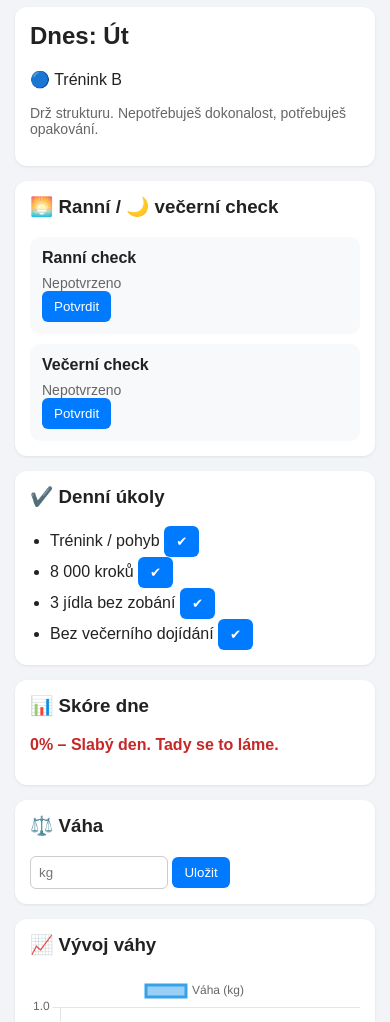
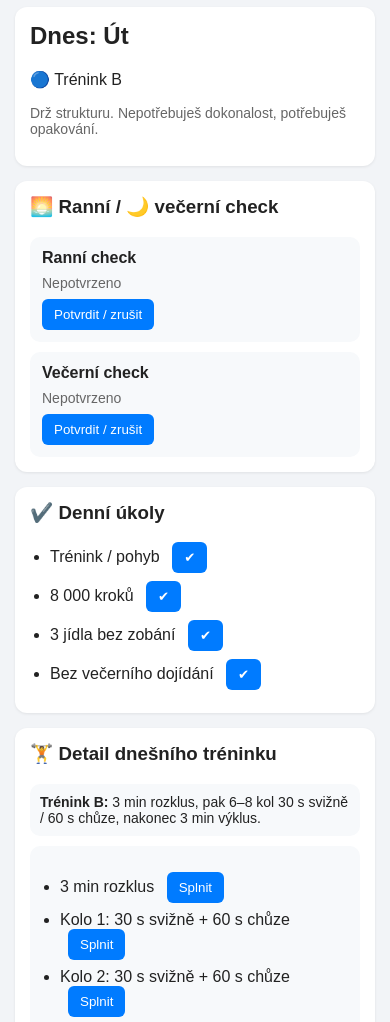
Before and after one commit to hadplaz-del/Fitnes-Tom, a plain HTML site: page index.html in a window 390 px wide. Shown: the part 47-1069 px from the top of the page. Drawn offline with nearby package versions, Linux system fonts and the light colour scheme.

Commit message:
Update index.html

```diff
--- a/index.html
+++ b/index.html
@@ -6,10 +6,21 @@
 <title>Fit režim PRO</title>
 <script src="https://cdn.jsdelivr.net/npm/chart.js"></script>
 <style>
-body { font-family: Arial, sans-serif; margin: 15px; background: #f2f4f7; color: #222; }
-.card { background: white; padding: 15px; border-radius: 12px; margin-bottom: 15px; box-shadow: 0 1px 3px rgba(0,0,0,0.08); }
+body {
+  font-family: Arial, sans-serif;
+  margin: 15px;
+  background: #f2f4f7;
+  color: #222;
+}
+.card {
+  background: white;
+  padding: 15px;
+  border-radius: 12px;
+  margin-bottom: 15px;
+  box-shadow: 0 1px 3px rgba(0,0,0,0.08);
+}
 h1 { font-size: 24px; margin-bottom: 10px; }
-h2, h3 { margin-top: 0; }
+h2, h3, h4 { margin-top: 0; }
 button {
   padding: 8px 12px;
   border: none;
@@ -32,7 +43,11 @@ input {
   border-radius: 6px;
 }
 ul { padding-left: 20px; margin-bottom: 0; }
-.history-list { list-style: none; padding-left: 0; margin: 0; }
+.history-list {
+  list-style: none;
+  padding-left: 0;
+  margin: 0;
+}
 .history-list li {
   display: flex;
   justify-content: space-between;
@@ -71,8 +86,34 @@ canvas { max-width: 100%; }
 }
 .status-text {
   margin-top: 8px;
+  margin-bottom: 8px;
   font-size: 14px;
   color: #666;
+}
+.task-list li,
+.exercise-list li {
+  margin-bottom: 8px;
+}
+.inline-btn {
+  margin-left: 8px;
+}
+.workout-section {
+  margin-top: 10px;
+}
+.workout-round {
+  padding: 10px;
+  margin-bottom: 10px;
+  border-radius: 10px;
+  background: #f7f9fb;
+}
+.note-box {
+  padding: 10px;
+  border-radius: 10px;
+  background: #f7f9fb;
+  font-size: 14px;
+}
+.hidden {
+  display: none;
 }
 </style>
 </head>
@@ -92,19 +133,25 @@ canvas { max-width: 100%; }
     <div class="check-item">
       <strong>Ranní check</strong>
       <div class="status-text" id="morningStatus">Nepotvrzeno</div>
-      <button onclick="toggleSpecialCheck('morning')">Potvrdit</button>
+      <button onclick="toggleSpecialCheck('morning')">Potvrdit / zrušit</button>
     </div>
     <div class="check-item">
       <strong>Večerní check</strong>
       <div class="status-text" id="eveningStatus">Nepotvrzeno</div>
-      <button onclick="toggleSpecialCheck('evening')">Potvrdit</button>
+      <button onclick="toggleSpecialCheck('evening')">Potvrdit / zrušit</button>
     </div>
   </div>
 </div>
 
 <div class="card">
   <h3>✔️ Denní úkoly</h3>
-  <ul id="tasks"></ul>
+  <ul id="tasks" class="task-list"></ul>
+</div>
+
+<div class="card">
+  <h3>🏋️ Detail dnešního tréninku</h3>
+  <div id="workoutInfo" class="note-box"></div>
+  <div id="workoutContainer" class="workout-section"></div>
 </div>
 
 <div class="card">
@@ -140,6 +187,7 @@ canvas { max-width: 100%; }
 <script>
 const days = ["Ne", "Po", "Út", "St", "Čt", "Pá", "So"];
 const todayDate = new Date();
+todayDate.setHours(12, 0, 0, 0);
 const today = todayDate.getDay();
 const todayKey = formatDate(todayDate);
 
@@ -150,10 +198,7 @@ const tasks = [
   "Bez večerního dojídání"
 ];
 
-const specialChecks = [
-  "morning",
-  "evening"
-];
+const specialChecks = ["morning", "evening"];
 
 let chartInstance = null;
 let saved = JSON.parse(localStorage.getItem("tasks-" + todayKey)) || {};
@@ -161,6 +206,7 @@ let dailyChecks = JSON.parse(localStorage.getItem("checks-" + todayKey)) || {
   morning: false,
   evening: false
 };
+let workoutSaved = JSON.parse(localStorage.getItem("workout-" + todayKey)) || {};
 
 document.getElementById("day").innerText = "Dnes: " + days[today];
 
@@ -169,27 +215,35 @@ if (today === 0 || today === 6) {
 }
 
 let training = "";
-switch(today){
+let trainingType = "rest";
+
+switch(today) {
   case 1:
   case 4:
     training = "🔴 Trénink A";
+    trainingType = "A";
     break;
   case 2:
   case 5:
     training = "🔵 Trénink B";
+    trainingType = "B";
     break;
   case 3:
     training = "🚶‍♂️ Chůze / volno";
+    trainingType = "walk";
     break;
   case 6:
     training = "🚴 Lehký pohyb";
+    trainingType = "light";
     break;
   default:
     training = "🛌 Volno";
+    trainingType = "rest";
 }
+
 document.getElementById("training").innerText = training;
 
-// Denní úkoly
+// ---------- DENNÍ ÚKOLY ----------
 const list = document.getElementById("tasks");
 
 tasks.forEach((task, i) => {
@@ -199,6 +253,7 @@ tasks.forEach((task, i) => {
   if (saved[i]) li.classList.add("done");
 
   btn.innerText = "✔";
+  btn.className = "inline-btn";
   btn.onclick = () => {
     li.classList.toggle("done");
     saved[i] = !saved[i];
@@ -213,6 +268,7 @@ tasks.forEach((task, i) => {
   list.appendChild(li);
 });
 
+// ---------- CHECKY ----------
 function toggleSpecialCheck(type) {
   dailyChecks[type] = !dailyChecks[type];
   localStorage.setItem("checks-" + todayKey, JSON.stringify(dailyChecks));
@@ -223,8 +279,115 @@ function toggleSpecialCheck(type) {
 }
 
 function renderSpecialChecks() {
-  document.getElementById("morningStatus").innerText = dailyChecks.morning ? "Potvrzeno" : "Nepotvrzeno";
-  document.getElementById("eveningStatus").innerText = dailyChecks.evening ? "Potvrzeno" : "Nepotvrzeno";
+  document.getElementById("morningStatus").innerText =
+    dailyChecks.morning ? "Potvrzeno" : "Nepotvrzeno";
+  document.getElementById("eveningStatus").innerText =
+    dailyChecks.evening ? "Potvrzeno" : "Nepotvrzeno";
+}
+
+// ---------- TRÉNINKY ----------
+function toggleWorkoutItem(id, button, row) {
+  workoutSaved[id] = !workoutSaved[id];
+  localStorage.setItem("workout-" + todayKey, JSON.stringify(workoutSaved));
+
+  if (workoutSaved[id]) {
+    row.classList.add("done");
+    button.innerText = "Hotovo";
+  } else {
+    row.classList.remove("done");
+    button.innerText = "Splnit";
+  }
+
+  updateScore();
+  renderHistory();
+  renderWeeklySummary();
+}
+
+function createWorkoutRow(text, id) {
+  const li = document.createElement("li");
+  const btn = document.createElement("button");
+
+  li.textContent = text + " ";
+  btn.className = "inline-btn";
+
+  if (workoutSaved[id]) {
+    li.classList.add("done");
+    btn.innerText = "Hotovo";
+  } else {
+    btn.innerText = "Splnit";
+  }
+
+  btn.onclick = () => toggleWorkoutItem(id, btn, li);
+  li.appendChild(btn);
+
+  return li;
+}
+
+function renderWorkout() {
+  const info = document.getElementById("workoutInfo");
+  const container = document.getElementById("workoutContainer");
+  container.innerHTML = "";
+
+  if (trainingType === "A") {
+    info.innerHTML = "<strong>Trénink A:</strong> 4 kola. Cíl je odjet všechna kola, ne se zničit. Pauza 60–90 s mezi koly.";
+
+    for (let round = 1; round <= 4; round++) {
+      const box = document.createElement("div");
+      box.className = "workout-round";
+
+      const title = document.createElement("h4");
+      title.innerText = "Kolo " + round;
+      box.appendChild(title);
+
+      const ul = document.createElement("ul");
+      ul.className = "exercise-list";
+      ul.appendChild(createWorkoutRow("10 kliků", "A-" + round + "-1"));
+      ul.appendChild(createWorkoutRow("15 dřepů", "A-" + round + "-2"));
+      ul.appendChild(createWorkoutRow("8 angličáků", "A-" + round + "-3"));
+      ul.appendChild(createWorkoutRow("30 s plank", "A-" + round + "-4"));
+      box.appendChild(ul);
+
+      container.appendChild(box);
+    }
+  } else if (trainingType === "B") {
+    info.innerHTML = "<strong>Trénink B:</strong> 3 min rozklus, pak 6–8 kol 30 s svižně / 60 s chůze, nakonec 3 min výklus.";
+
+    const box = document.createElement("div");
+    box.className = "workout-round";
+
+    const ul = document.createElement("ul");
+    ul.className = "exercise-list";
+    ul.appendChild(createWorkoutRow("3 min rozklus", "B-warmup"));
+
+    for (let round = 1; round <= 8; round++) {
+      ul.appendChild(createWorkoutRow("Kolo " + round + ": 30 s svižně + 60 s chůze", "B-" + round));
+    }
+
+    ul.appendChild(createWorkoutRow("3 min výklus", "B-cooldown"));
+    box.appendChild(ul);
+    container.appendChild(box);
+  } else if (trainingType === "walk") {
+    info.innerHTML = "<strong>Dnes:</strong> chůze nebo volno. Dej aspoň kroky a drž režim.";
+  } else if (trainingType === "light") {
+    info.innerHTML = "<strong>Dnes:</strong> lehký pohyb. Kolo, procházka nebo lehká aktivita.";
+  } else {
+    info.innerHTML = "<strong>Dnes:</strong> volno. Ale režim jídla a kroky pořád platí.";
+  }
+}
+
+// ---------- SKÓRE ----------
+function getWorkoutTotalCountForDay(dateKey) {
+  const date = new Date(dateKey + "T12:00:00");
+  const day = date.getDay();
+
+  if (day === 1 || day === 4) return 16; // 4 kola × 4 cviky
+  if (day === 2 || day === 5) return 10; // rozklus + 8 kol + výklus
+  return 0;
+}
+
+function getWorkoutDoneCountForDay(dateKey) {
+  const data = JSON.parse(localStorage.getItem("workout-" + dateKey)) || {};
+  return Object.values(data).filter(v => v).length;
 }
 
 function getDoneTasksCount(dateKey) {
@@ -237,23 +400,29 @@ function getDoneChecksCount(dateKey) {
   return Object.values(checks).filter(v => v).length;
 }
 
-function getTotalItemsPerDay() {
-  return tasks.length + specialChecks.length;
+function getTotalItemsPerDay(dateKey) {
+  return tasks.length + specialChecks.length + getWorkoutTotalCountForDay(dateKey);
 }
 
 function getDayPercent(dateKey) {
   const doneTasks = getDoneTasksCount(dateKey);
   const doneChecks = getDoneChecksCount(dateKey);
-  const done = doneTasks + doneChecks;
-  const total = getTotalItemsPerDay();
+  const doneWorkout = getWorkoutDoneCountForDay(dateKey);
+  const total = getTotalItemsPerDay(dateKey);
+
+  if (total === 0) return 0;
+
+  const done = doneTasks + doneChecks + doneWorkout;
   return Math.round((done / total) * 100) || 0;
 }
 
 function updateScore() {
   let doneTasks = Object.values(saved).filter(v => v).length;
   let doneChecks = Object.values(dailyChecks).filter(v => v).length;
-  let total = getTotalItemsPerDay();
-  let percent = Math.round(((doneTasks + doneChecks) / total) * 100) || 0;
+  let doneWorkout = Object.values(workoutSaved).filter(v => v).length;
+  let total = getTotalItemsPerDay(todayKey);
+
+  let percent = total > 0 ? Math.round(((doneTasks + doneChecks + doneWorkout) / total) * 100) : 0;
 
   let text = percent + "% – ";
   let el = document.getElementById("score");
@@ -264,7 +433,7 @@ function updateScore() {
     text += "Perfektní den";
   } else if (percent >= 75) {
     el.classList.add("ok");
-    text += "Dobrý den, ale ještě tam máš rezervu";
+    text += "Dobrý den, ale pořád tam máš rezervu";
   } else {
     el.classList.add("bad");
     text += "Slabý den. Tady se to láme.";
@@ -273,6 +442,7 @@ function updateScore() {
   el.innerText = text;
 }
 
+// ---------- VÁHA ----------
 function saveWeight() {
   let val = document.getElementById("weightInput").value;
   if (!val) return;
@@ -311,6 +481,7 @@ function loadChart() {
   });
 }
 
+// ---------- HISTORIE A SOUHRN ----------
 function formatDate(date) {
   return date.toISOString().slice(0, 10);
 }
@@ -388,7 +559,7 @@ function renderWeeklySummary() {
 
   if (weeklyAverage >= 85) {
     ratingEl.classList.add("good");
-    ratingEl.innerText = "Hodnocení týdne: Výborné. Tohle dělá výsledek.";
+    ratingEl.innerText = "Hodnocení týdne: Výborné. Tohle už dělá výsledek.";
   } else if (weeklyAverage >= 65) {
     ratingEl.classList.add("ok");
     ratingEl.innerText = "Hodnocení týdne: Solidní. Funguje to, ale máš rezervy.";
@@ -398,7 +569,9 @@ function renderWeeklySummary() {
   }
 }
 
+// ---------- START ----------
 renderSpecialChecks();
+renderWorkout();
 updateScore();
 loadChart();
 renderHistory();
```
